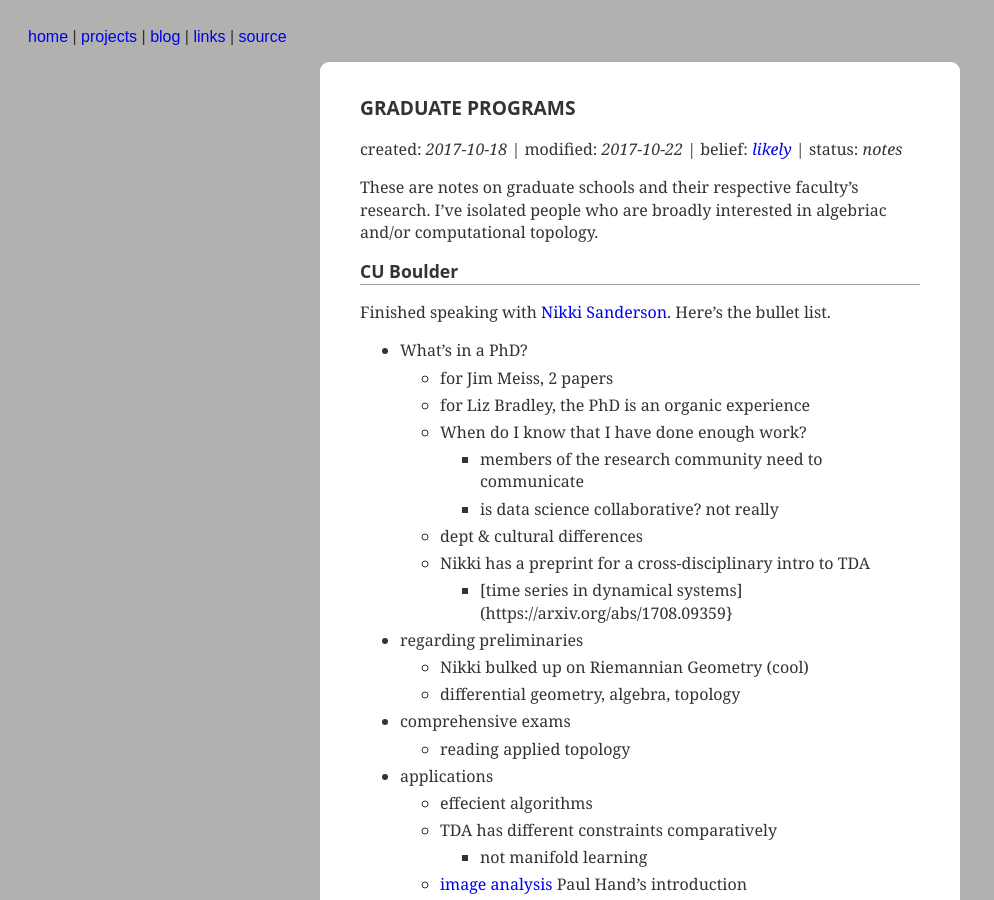
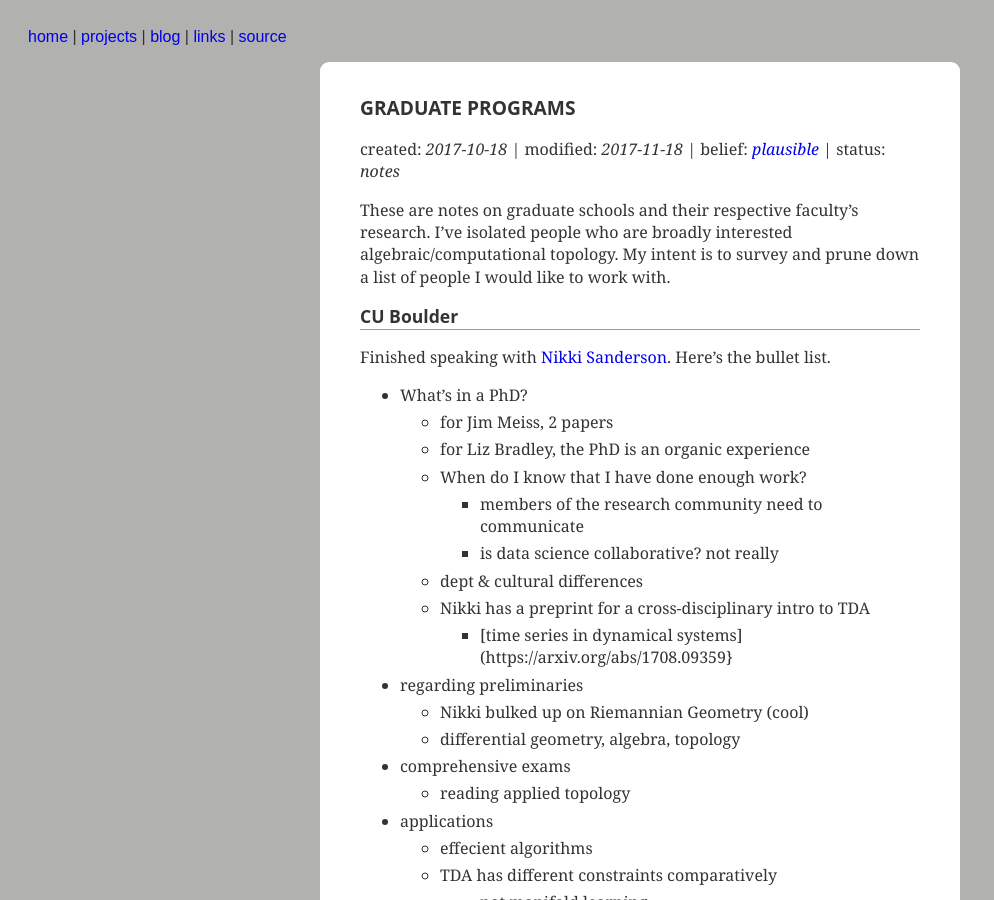
Before and after one commit to coltongrainger/blog, a Jekyll site: the page built from _posts/2017-10-18-grad-school.md, in a window 1280 px wide and 900 px high. Shown: the whole window, without its empty margins (0-994 px from the left). Built offline with Jekyll 4.4.1, drawn with Linux system fonts in a browser that asks for light colours; our own code applies the rules of GitHub Pages for plain Markdown files.

Commit message:
intent in grad schools

```diff
--- a/_posts/2017-10-18-grad-school.md
+++ b/_posts/2017-10-18-grad-school.md
@@ -2,12 +2,12 @@
 title: Graduate Programs
 author: Colton Grainger
 date: 2017-10-18
-modified: 2017-10-22
+modified: 2017-11-18
 status: notes
-belief: likely
+belief: plausible
 ---
 
-These are notes on graduate schools and their respective faculty's research. I've isolated people who are broadly interested in algebriac and/or computational topology.
+These are notes on graduate schools and their respective faculty's research. I've isolated people who are broadly interested algebraic/computational topology. My intent is to survey and prune down a list of people I would like to work with.
 
 ## CU Boulder
 
```
